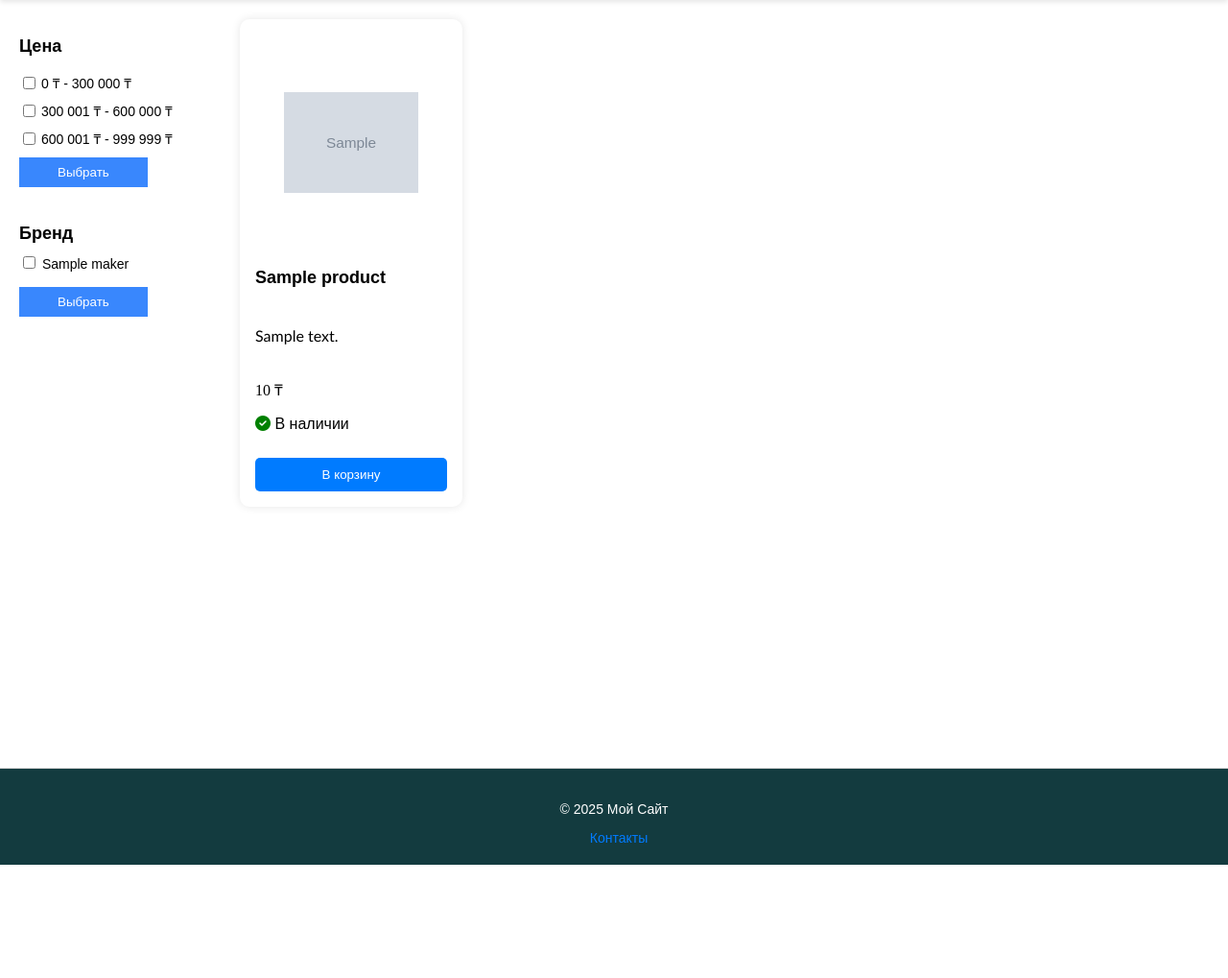
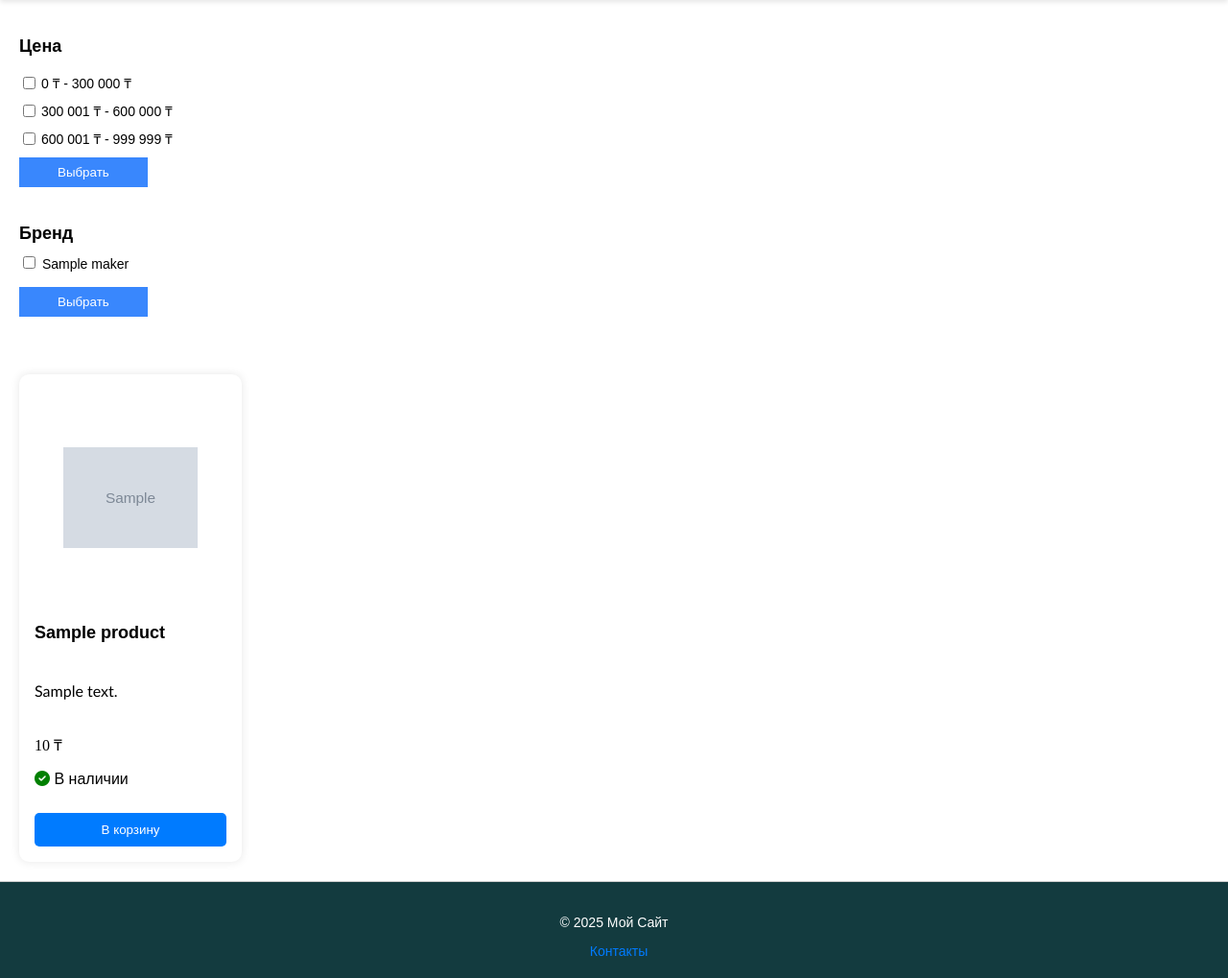
Before and after one commit to BarMerAla/marketplace_audioshop, a Django app: page / in a window 1280 px wide. Shown: the part 100-1119 px from the top of the page at 96% size. Before the commit the page ends 1001 px from the top, so only its background shows below. Run offline with Django 5.2, Linux system fonts and the light colour scheme; tables that the repository leaves empty hold one stand-in row (values such as "Sample post"); grey boxes marked "Sample" are stand-in pictures; some libraries are stand-ins or nearby versions.

```diff
--- a/static/css/styles.css
+++ b/static/css/styles.css
@@ -1,6 +1,7 @@
 .all-page {
     display: flex;
-    align-items: flex-start;
+    /* align-items: flex-start; */
+    flex-direction: column;
     flex: 1;
     min-height: 100vh; /* растяжение на высоту экрана */
 }
@@ -10,12 +11,7 @@ html, body {
     margin: 0;
     display: flex;
     flex-direction: column;
-}
-
-body {
     font-family: Arial, sans-serif;
-    display: flex;
-    flex-direction: column;
 }
 
 main {
@@ -96,7 +92,6 @@ main {
     display: flex;
     flex-direction: column;
     flex-grow: 1;
-    min-height: 100%;
 }
 
 .product-container {
```
